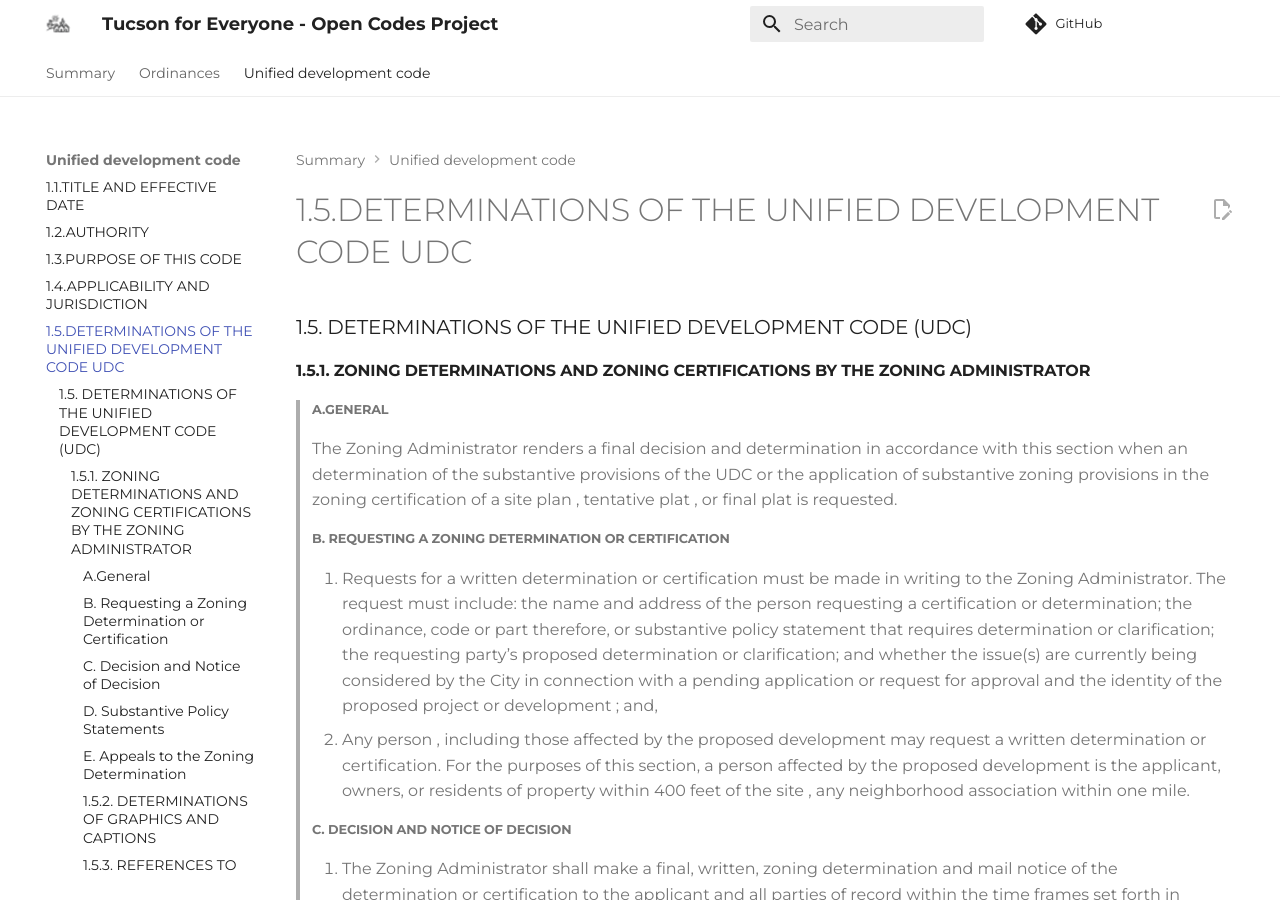
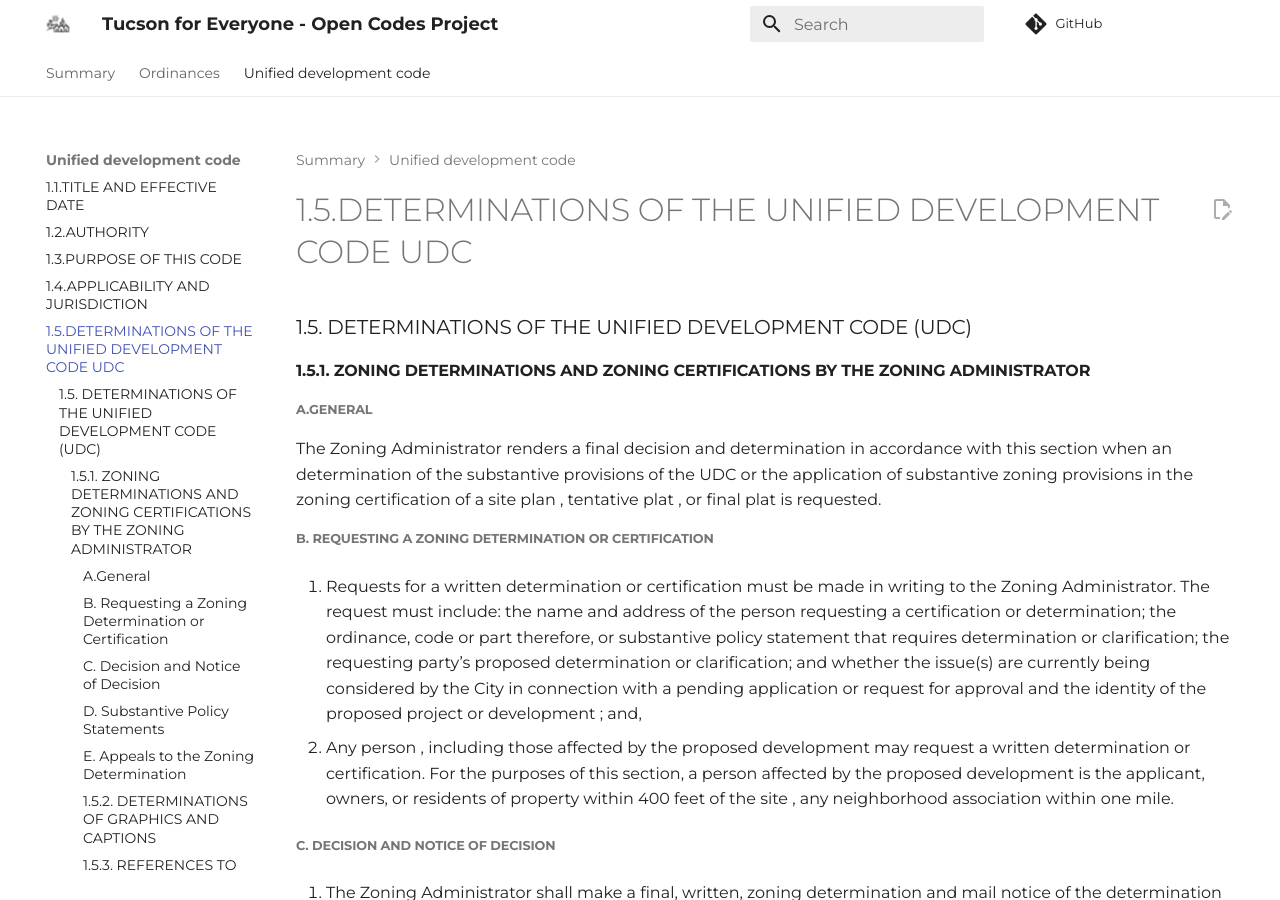
Before and after one commit to katteranga/tucson-udc, an MkDocs documentation site: the page built from docs/unified_development_code/1.5.DETERMINATIONS-OF-THE-UNIFIED-DEVELOPMENT-CODE-UDC-.md, in a window 1280 px wide and 900 px high. Built offline with MkDocs 1.6.1 and Material for MkDocs 9.7.7, drawn with Linux system fonts in a browser that asks for light colours; comment, search, counter and statistics services are not loaded.

```diff
--- a/docs/unified_development_code/1.5.DETERMINATIONS-OF-THE-UNIFIED-DEVELOPMENT-CODE-UDC-.md
+++ b/docs/unified_development_code/1.5.DETERMINATIONS-OF-THE-UNIFIED-DEVELOPMENT-CODE-UDC-.md
@@ -2,47 +2,56 @@
 
 #### 1.5.1. ZONING DETERMINATIONS AND ZONING CERTIFICATIONS BY THE ZONING ADMINISTRATOR
 
-> ##### A.General
->
-> The Zoning Administrator renders a final decision and determination in accordance with this section when an determination of the substantive provisions of the UDC or the application of substantive zoning provisions in the zoning certification of a site plan , tentative plat , or final plat is requested.
->
-> ##### B. Requesting a Zoning Determination or Certification
->
-> 1. Requests for a written determination or certification must be made in writing to the Zoning Administrator. The request must include: the name and address of the person requesting a certification or determination; the ordinance, code or part therefore, or substantive policy statement that requires determination or clarification; the requesting party’s proposed determination or clarification; and whether the issue(s) are currently being considered by the City in connection with a pending application or request for approval and the identity of the proposed project or development ; and,
-> 2. Any person , including those affected by the proposed development may request a written determination or certification. For the purposes of this section, a person affected by the proposed development is the applicant, owners, or residents of property within 400 feet of the site , any neighborhood association within one mile.
->
-> ##### C. Decision and Notice of Decision
->
-> 1. The Zoning Administrator shall make a final, written, zoning determination and mail notice of the determination or certification to the applicant and all parties of record within the time frames set forth in Section 3-02, Compliance Review Timeframes Policy, of the Administrative Manual. The applicant or the Zoning Administrator may place other parties on notice of the determination or certification by providing a copy of the application to such parties at the time it is submitted to the Zoning Administrator and listing such persons as a party of record in the application. The Zoning Administrator may include as a party of record a person (s) affected by the proposed development as provided in Section 1.5.1.B.2 and any person as determined by the Zoning Administrator who may be personally affected by the proposed development in a manner that is beyond the impact of the development on the general public;
-> 2. The Zoning Administrator shall provide the applicant with an opportunity to meet with designated City staff to discuss the Zoning Administrator’s written determination;
-> 3. The Zoning Administrator shall rely on the purpose of the UDC section in question when making a zoning determination;
-> 4. The Zoning Administrator may designate certain decisions as precedent for future decisions. Any decision so designated shall be binding upon future cases unless reversed on appeal. One copy of all precedent decisions shall be maintained by the Zoning Administrator and one copy shall be maintained by the City Clerk for public review and inspection;
-> 5. All zoning determinations shall be posted to the City website; and,
-> 6. The Zoning Administrator’s determination shall be binding upon the applicant and all parties of record unless appealed.
->
-> ##### D. Substantive Policy Statements
->
-> The $$Zoning Administrator may, in his sole discretion, also issue substantive policy statements. Such written, substantive policy statements will be advisory in nature, providing information regarding the City ’s policies and current practices, procedures, methods of action and approach to implementing the stated policy and the UDC and the Administrative and Technical Standards Manuals.
->
-> No less than annually, the City shall publish, on its website, a directory summarizing any substantive policy statements and maintain a copy of the directory and policy statements at the office of the Planning and Development Services Department, where they will be available for public inspection.
->
-> ##### E. Appeals to the Zoning Determination
->
-> 1. A party of record to a zoning determination can appeal the determination;
-> 2. Appeals are considered by the Board of Adjustment in accordance with Sections 3.10.1 and 3.10.2, Board of Adjustment Appeal Procedure;
-> 3. Notice of intent to appeal, including a statement explaining the reason for the appeal, must be filed with the Planning and Development Services Department no later than 14 days after the effective date of the zoning determination; and,
-> 4. The complete appeal application is due no later than 30 days after the effective date of the zoning determination.
+##### A.General
+
+The Zoning Administrator renders a final decision and determination in accordance with this section when an determination of the substantive provisions of the UDC or the application of substantive zoning provisions in the zoning certification of a site plan , tentative plat , or final plat is requested.
+
+##### B. Requesting a Zoning Determination or Certification
+
+1. Requests for a written determination or certification must be made in writing to the Zoning Administrator. The request must include: the name and address of the person requesting a certification or determination; the ordinance, code or part therefore, or substantive policy statement that requires determination or clarification; the requesting party’s proposed determination or clarification; and whether the issue(s) are currently being considered by the City in connection with a pending application or request for approval and the identity of the proposed project or development ; and,
+
+2. Any person , including those affected by the proposed development may request a written determination or certification. For the purposes of this section, a person affected by the proposed development is the applicant, owners, or residents of property within 400 feet of the site , any neighborhood association within one mile.
+
+##### C. Decision and Notice of Decision
+
+1. The Zoning Administrator shall make a final, written, zoning determination and mail notice of the determination or certification to the applicant and all parties of record within the time frames set forth in Section 3-02, Compliance Review Timeframes Policy, of the Administrative Manual. The applicant or the Zoning Administrator may place other parties on notice of the determination or certification by providing a copy of the application to such parties at the time it is submitted to the Zoning Administrator and listing such persons as a party of record in the application. The Zoning Administrator may include as a party of record a person (s) affected by the proposed development as provided in Section 1.5.1.B.2 and any person as determined by the Zoning Administrator who may be personally affected by the proposed development in a manner that is beyond the impact of the development on the general public;
+
+2. The Zoning Administrator shall provide the applicant with an opportunity to meet with designated City staff to discuss the Zoning Administrator’s written determination;
+
+3. The Zoning Administrator shall rely on the purpose of the UDC section in question when making a zoning determination;
+
+4. The Zoning Administrator may designate certain decisions as precedent for future decisions. Any decision so designated shall be binding upon future cases unless reversed on appeal. One copy of all precedent decisions shall be maintained by the Zoning Administrator and one copy shall be maintained by the City Clerk for public review and inspection;
+
+5. All zoning determinations shall be posted to the City website; and,
+
+6. The Zoning Administrator’s determination shall be binding upon the applicant and all parties of record unless appealed.
+
+##### D. Substantive Policy Statements
+
+The $$Zoning Administrator may, in his sole discretion, also issue substantive policy statements. Such written, substantive policy statements will be advisory in nature, providing information regarding the City ’s policies and current practices, procedures, methods of action and approach to implementing the stated policy and the UDC and the Administrative and Technical Standards Manuals.
+
+No less than annually, the City shall publish, on its website, a directory summarizing any substantive policy statements and maintain a copy of the directory and policy statements at the office of the Planning and Development Services Department, where they will be available for public inspection.
+
+##### E. Appeals to the Zoning Determination
+
+1. A party of record to a zoning determination can appeal the determination;
+
+2. Appeals are considered by the Board of Adjustment in accordance with Sections 3.10.1 and 3.10.2, Board of Adjustment Appeal Procedure;
+
+3. Notice of intent to appeal, including a statement explaining the reason for the appeal, must be filed with the Planning and Development Services Department no later than 14 days after the effective date of the zoning determination; and,
+
+4. The complete appeal application is due no later than 30 days after the effective date of the zoning determination.
 
 ##### 1.5.2. DETERMINATIONS OF GRAPHICS AND CAPTIONS
 
-> All graphics and captions included in the UDC are for illustrative purposes and do not have legal status, unless specified otherwise.
+All graphics and captions included in the UDC are for illustrative purposes and do not have legal status, unless specified otherwise.
 
 ##### 1.5.3. REFERENCES TO OTHER CODES AND LAWS
 
-> Section references to codes and laws other than the UDC , such as the Arizona Revised Statutes (A.R.S.) or other chapters in the Tucson Code, are generally provided for the reader’s convenience. Since these codes and laws are adopted separately from the UDC , the references are administratively amended as needed to assure that correct references are maintained. These administrative amendments do not affect the substantive application of the UDC .
+Section references to codes and laws other than the UDC , such as the Arizona Revised Statutes (A.R.S.) or other chapters in the Tucson Code, are generally provided for the reader’s convenience. Since these codes and laws are adopted separately from the UDC , the references are administratively amended as needed to assure that correct references are maintained. These administrative amendments do not affect the substantive application of the UDC .
 
 ##### 1.5.4. TERMS
 
-> For purposes of the UDC , the terms regulations, standards, and requirements all refer to regulatory provisions of the UDC .
+For purposes of the UDC , the terms regulations, standards, and requirements all refer to regulatory provisions of the UDC .
 
 (Am. Ord. 11732, 2/19/2020)
```
